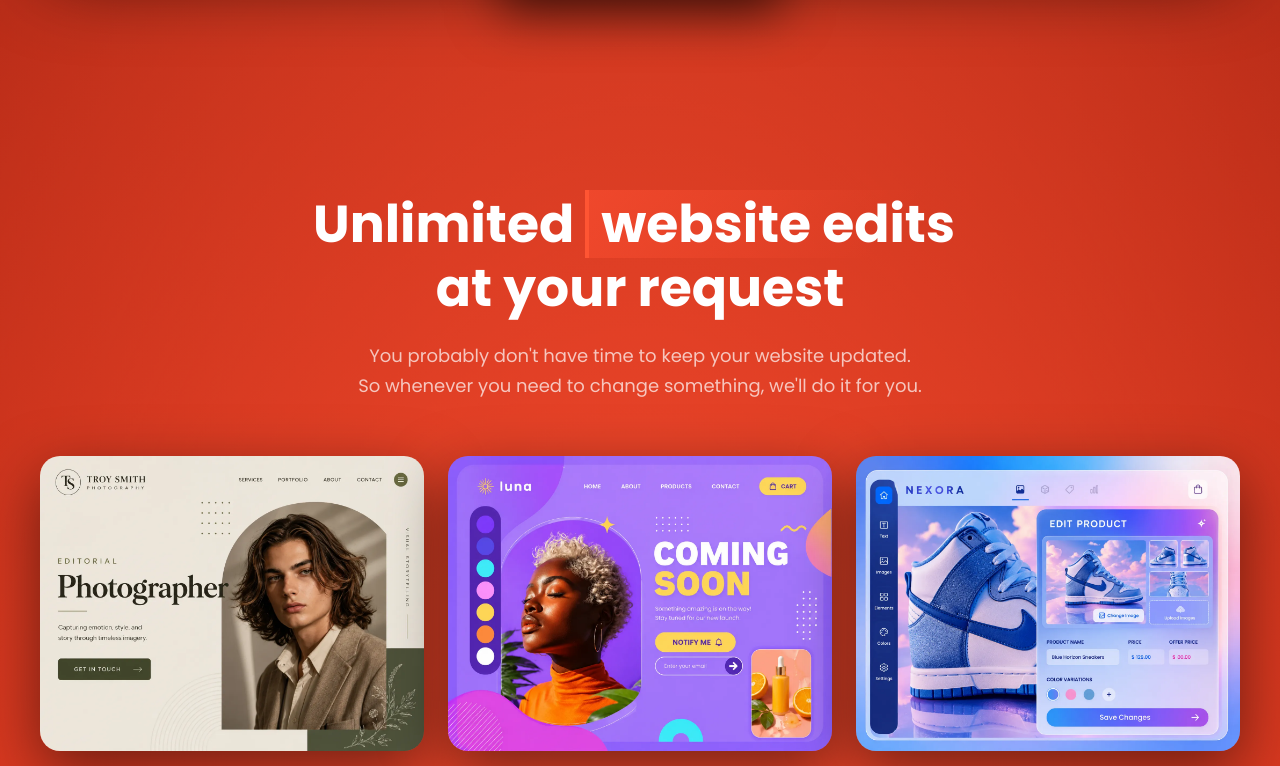
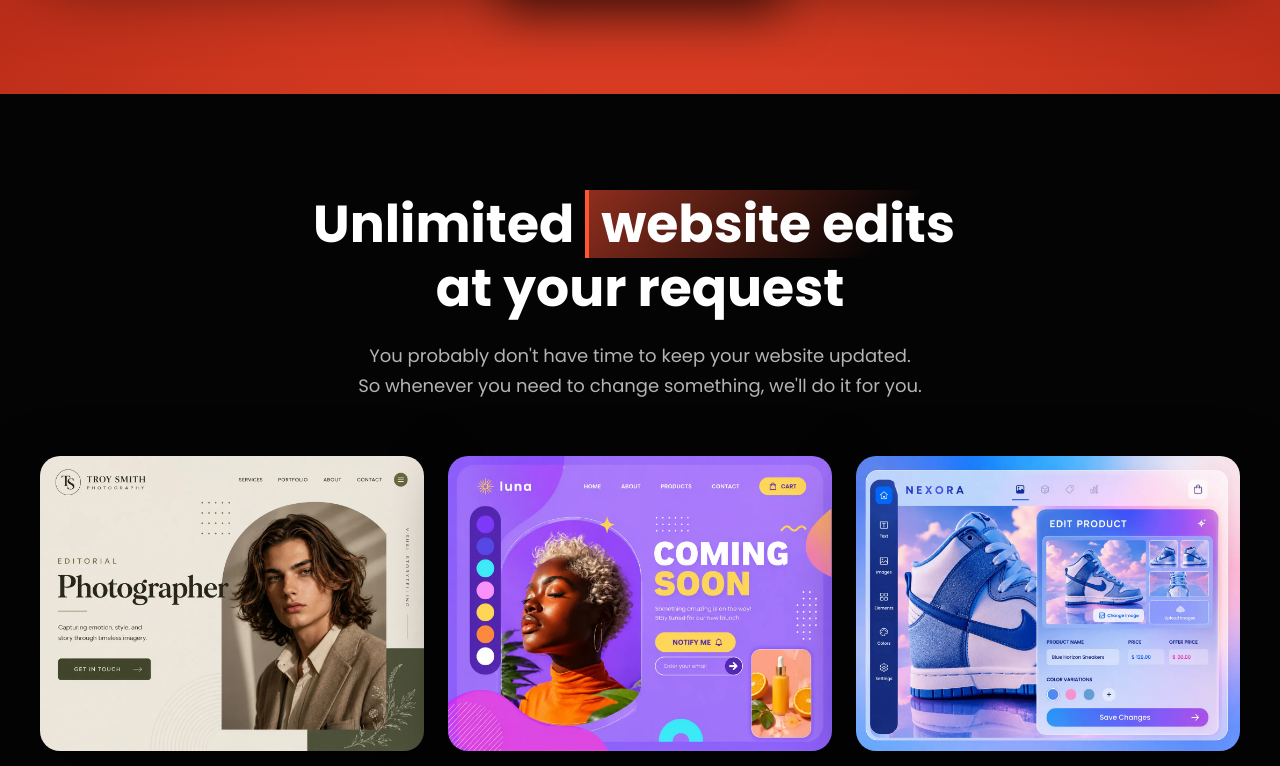
Before and after one commit to tahaawan0094/Vertexia-Responsive, a Next.js app: page /concierge-services in a window 1280 px wide. Shown: the part 1514-2280 px from the top of the page. Built offline with nearby package versions, Linux system fonts and the light colour scheme.

Commit message:
eeeeeeeeeeee

```diff
--- a/app/(site)/concierge-services/page.tsx
+++ b/app/(site)/concierge-services/page.tsx
@@ -46,7 +46,7 @@ export default function ConciergeServicesPage() {
         <ConciergeHeroSection />
 
         {/* Unlimited Website Edits Section */}
-        <section className="px-4 py-24 sm:px-6 lg:px-8 bg-transparent">
+        <section className="px-4 py-24 sm:px-6 lg:px-8 bg-[#040404] relative z-10">
           <div className="mx-auto max-w-[1200px]">
             {/* Heading */}
             <div className="text-center mb-6">
```
